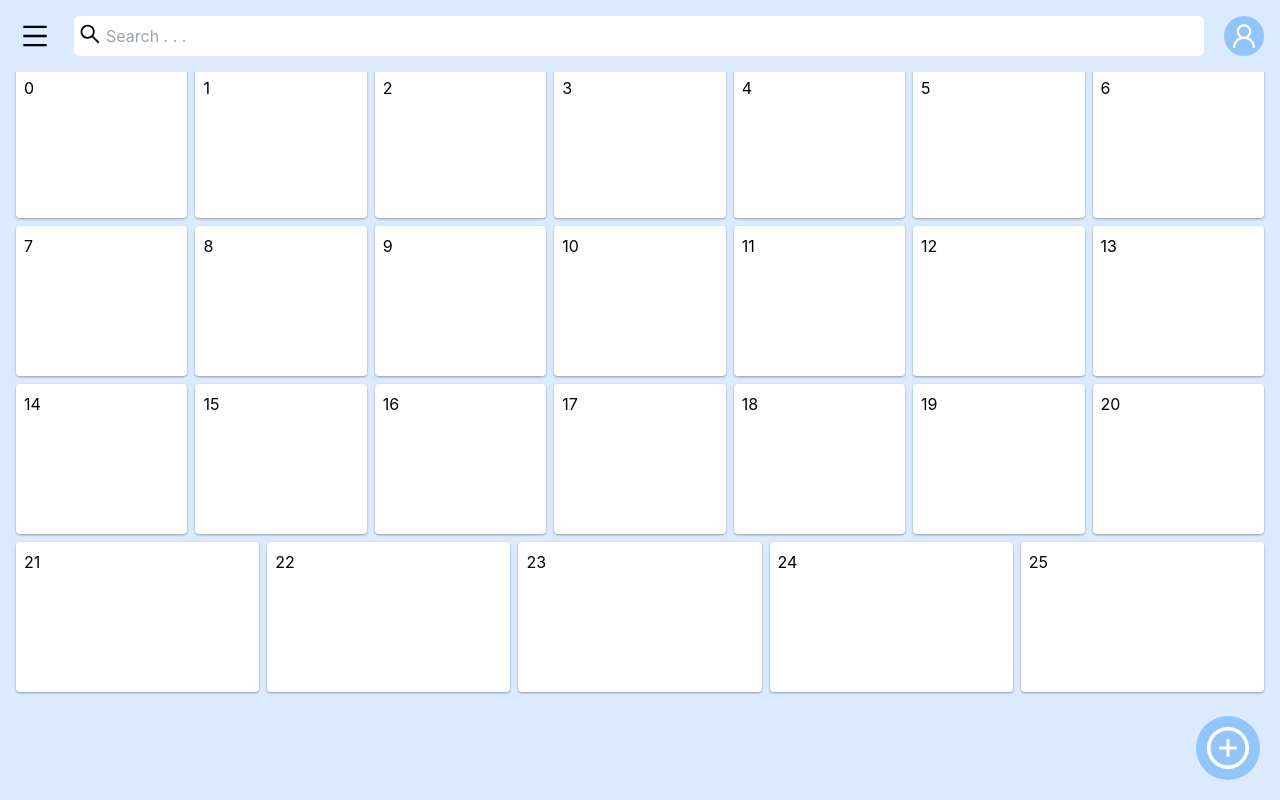
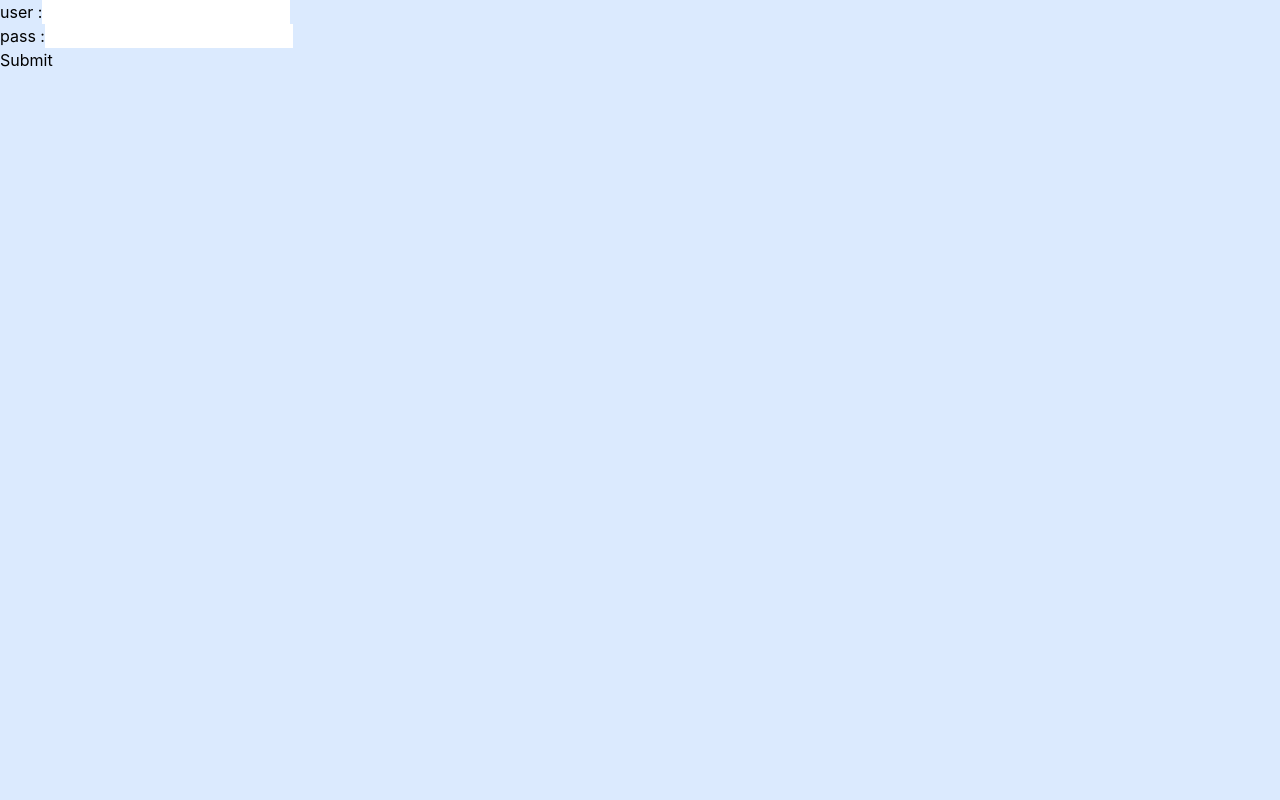
Before and after one commit to ihsankl/personal-password-manager, a React (Create React App) app: page / in a window 1280 px wide. Built offline with nearby package versions, Linux system fonts and the light colour scheme.

Commit message:
mobx fist test

```diff
--- a/package.json
+++ b/package.json
@@ -8,6 +8,9 @@
     "@testing-library/react": "^11.1.0",
     "@testing-library/user-event": "^12.1.10",
     "autoprefixer": "^9",
+    "mobx": "^6.3.9",
+    "mobx-react-lite": "^3.2.2",
+    "mobx-state-tree": "^5.1.0",
     "postcss": "^7",
     "react": "^17.0.2",
     "react-dom": "^17.0.2",
--- a/src/App.js
+++ b/src/App.js
@@ -1,17 +1,49 @@
-import React, { useState } from 'react'
+import React, { useEffect, useState } from 'react'
 import BoxContent from './Components/BoxContent';
 import Header from './Components/Header';
 import PlusSign from './Components/PlusSign';
 import ScreenOverlay from './Components/ScreenOverlay';
 import Sidebar from './Components/Sidebar';
 import Loading from './Components/Loading';
+import ObservablePasswordStore from './PasswordStores'
+import { observer } from 'mobx-react-lite';
 
-const App = () => {
+const App = observer(({ store, ...props }) => {
+  const passwordStore = new ObservablePasswordStore();
+
+  useEffect(() => {
+
+    return () => {
+
+    }
+  }, [])
+
   const [isSideBarOpen, setIsSideBarOpen] = useState(false)
   const [isLoading, setIsLoading] = useState(false)
+  const [user, setUser] = useState("")
+  const [pass, setPass] = useState("")
 
-  const data = ['a', 'b', 'c', 'd', 'e', 'f', 'g', 'h', 'i', 'j', 'k', 'l', 'm', 'n', 'o', 'p', 'q', 'r', 's', 't', 'u', 'v', 'w', 'x', 'y', 'z'];
+  const addPassword = () => {
+    passwordStore.addPassword(Math.random(), 'site', 'note', store.user.username, 'title')
+  }
+
+  const handleOnlogin = () => {
+    store.login(user, pass)
+    alert(store.user.message)
+  }
+
   return (
+    <>
+      {!store.user.isLoggedIn ? <div>
+        <form onSubmit={e => { e.preventDefault(); handleOnlogin() }}>
+          <span>user :</span>
+          <input type="text" onChange={e => setUser(e.target.value)} name="user" /> <br />
+          <span>pass :</span>
+          <input type="password" name="pass" onChange={e => setPass(e.target.value)} /> <br />
+          <button type="submit">Submit</button>
+        </form>
+      </div> :
+
         <>
           {/* HEADER SECTION */}
           <Header setIsSideBarOpen={setIsSideBarOpen} isSideBarOpen={isSideBarOpen} />
@@ -20,20 +52,21 @@ const App = () => {
           <div className="pt-16 pr-4 pl-4">
 
             {/* BODY SECTION */}
-        <BoxContent data={data} />
+            <BoxContent store={passwordStore} />
           </div>
 
           {/* PLUS SIGN */}
-      <PlusSign />
+          <PlusSign onClick={addPassword} />
 
           {/* SIDEBAR */}
           <Sidebar setIsSideBarOpen={setIsSideBarOpen} isSideBarOpen={isSideBarOpen} />
 
           {/* LOADING */}
           <Loading isLoading={isLoading} />
+        </>}
 
     </>
   )
-}
+})
 
 export default App
--- a/src/Components/BoxContent.js
+++ b/src/Components/BoxContent.js
@@ -1,3 +1,4 @@
+import { observer } from 'mobx-react-lite';
 import React from 'react'
 import styled from "styled-components";
 
@@ -10,19 +11,21 @@ const Cards = styled.div`
     padding: .5rem;
 `
 
-const BoxContent = ({ ...props }) => {
-    const { data } = props
+const BoxContent = observer(({ store, ...props }) => {
+
     return (
-        <div className="flex flex-wrap flex-1 mt-1 gap-2">
-            {data.map((item, index) => {
+        <div className="flex flex-wrap flex-1 my-2 gap-2">
+            {store.passwords.map((item, index) => {
                 return (
-                    <Cards key={index}>
+                    <Cards onClick={() => store.deletePassword(index)} key={index}>
+                        {item?.password} <br />
+                        {item?.username} <br />
                         {index}
                     </Cards>
                 )
             })}
         </div>
     )
-}
+})
 
 export default BoxContent
--- a/src/Components/Sidebar.js
+++ b/src/Components/Sidebar.js
@@ -1,20 +1,14 @@
 import React from 'react'
 import { AiOutlineSetting, AiFillCaretLeft, AiOutlineLock, AiFillFile } from "react-icons/ai";
-import styled from "styled-components";
 import { useSpring, animated } from 'react-spring'
 import ScreenOverlay from './ScreenOverlay';
+import { SpacerWithLine } from '../Layout';
 
 const Sidebar = ({ setIsSideBarOpen, isSideBarOpen, ...props }) => {
 
     const translate = useSpring({
         transform: isSideBarOpen ? 'translateX(0%)' : 'translateX(-100%)',
     })
-
-    const SpacerWithLine = styled.div`
-        margin: .5rem 0;
-        border-top: 1px solid grey;
-        width: 100%;
-    `
 
     return (
         <ScreenOverlay setIsActive={setIsSideBarOpen} isActive={isSideBarOpen}>
--- /dev/null
+++ b/src/Layout/index.js
@@ -0,0 +1,7 @@
+import styled from "styled-components";
+
+export const SpacerWithLine = styled.div`
+    margin: .5rem 0;
+    border-top: 1px solid grey;
+    width: 100%;
+`;
--- /dev/null
+++ b/src/PasswordStores.js
@@ -0,0 +1,36 @@
+import { action, autorun, computed, makeObservable, observable } from "mobx";
+
+class ObservablePasswordStore {
+    passwords = [];
+
+    constructor() {
+        makeObservable(this, {
+            passwords: observable,
+            passwordCounts: computed,
+            addPassword: action,
+            deletePassword: action
+        });
+        // THIS RUNS ON START/EVERY CHANGE
+        // autorun(() => { console.log('your passwords counts now >>>', this.passwordCounts) });
+    }
+
+    get passwordCounts() {
+        return this.passwords.length;
+    }
+
+    addPassword(password, site, note, username, title) {
+        this.passwords.push({
+            password,
+            site,
+            note,
+            username,
+            title,
+        });
+    }
+
+    deletePassword = (index) => {
+        this.passwords.splice(index, 1);
+    }
+}
+
+export default ObservablePasswordStore;
--- /dev/null
+++ b/src/UserStores.js
@@ -0,0 +1,28 @@
+import { action, makeObservable, observable } from "mobx";
+
+class ObservableUserStore {
+    user = {
+        isLoggedIn: false,
+        message: "",
+        username: ""
+    };
+
+    constructor() {
+        makeObservable(this, {
+            user: observable,
+            login: action,
+        });
+    }
+
+    login = (user, password) => {
+        if (user === 'admin' && password === 'admin') {
+            this.user.isLoggedIn = true;
+            this.user.message = "Login Successful";
+            this.user.username = user;
+        } else {
+            this.user.message = "Login Failed";
+        }
+    }
+}
+
+export default ObservableUserStore;
--- a/src/index.js
+++ b/src/index.js
@@ -3,10 +3,13 @@ import ReactDOM from 'react-dom';
 import './index.css';
 import App from './App';
 import reportWebVitals from './reportWebVitals';
+import ObservableUserStore from './UserStores';
+
+const loginStore = new ObservableUserStore();
 
 ReactDOM.render(
   <React.StrictMode>
-    <App />
+    <App store={loginStore} />
   </React.StrictMode>,
   document.getElementById('root')
 );
```
Also changed, not shown: 2 other files (tests, documents, lock files or other folders). Lines whose indentation alone changed are shown as unchanged.
